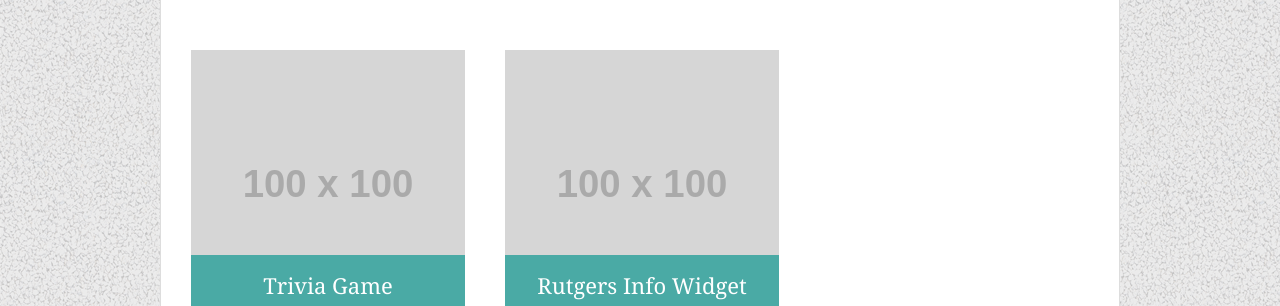
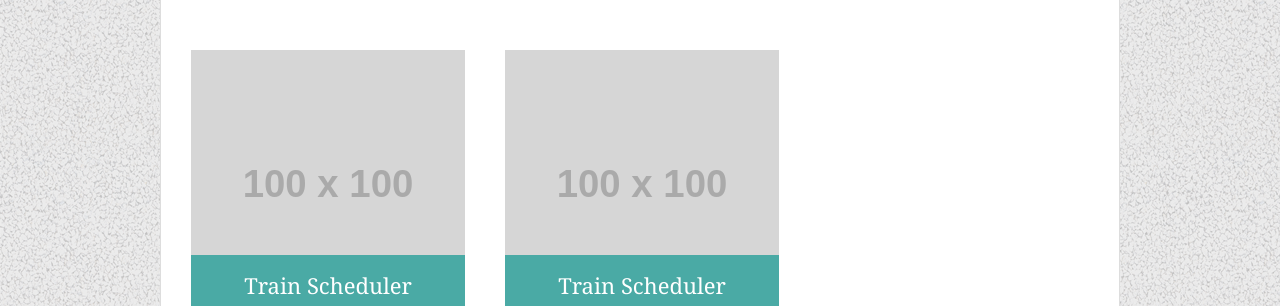
Before and after one commit to annewilson2591/Basic-Portfolio, a plain HTML site: page portfolio.html in a window 1280 px wide. Shown: the part 553-859 px from the top of the page. Drawn offline with Linux system fonts and the light colour scheme; placeholder pictures from the web are drawn by us.

Commit message:
add train sched to portfolio

```diff
--- a/portfolio.html
+++ b/portfolio.html
@@ -37,12 +37,12 @@
             <div class="work">
             <img src="https://placehold.it/100x100" alt="Trivia Game">
 
-            <h3>Trivia Game</h3>
+            <h3>Train Scheduler</h3>
             </div>
             <div class="work">
-            <img src="https://placehold.it/100x100" alt="Rutgers Info Widget">
+            <a href="https://annewilson2591.github.io/Train_Scheduler/"><img src="https://placehold.it/100x100" alt="Train Scheduler"></a>
 
-            <h3>Rutgers Info Widget</h3>
+            <h3>Train Scheduler</h3>
             </div>
             <div class="work">
             <img src="https://placehold.it/100x100" alt="Rock Paper Scissors">
```
